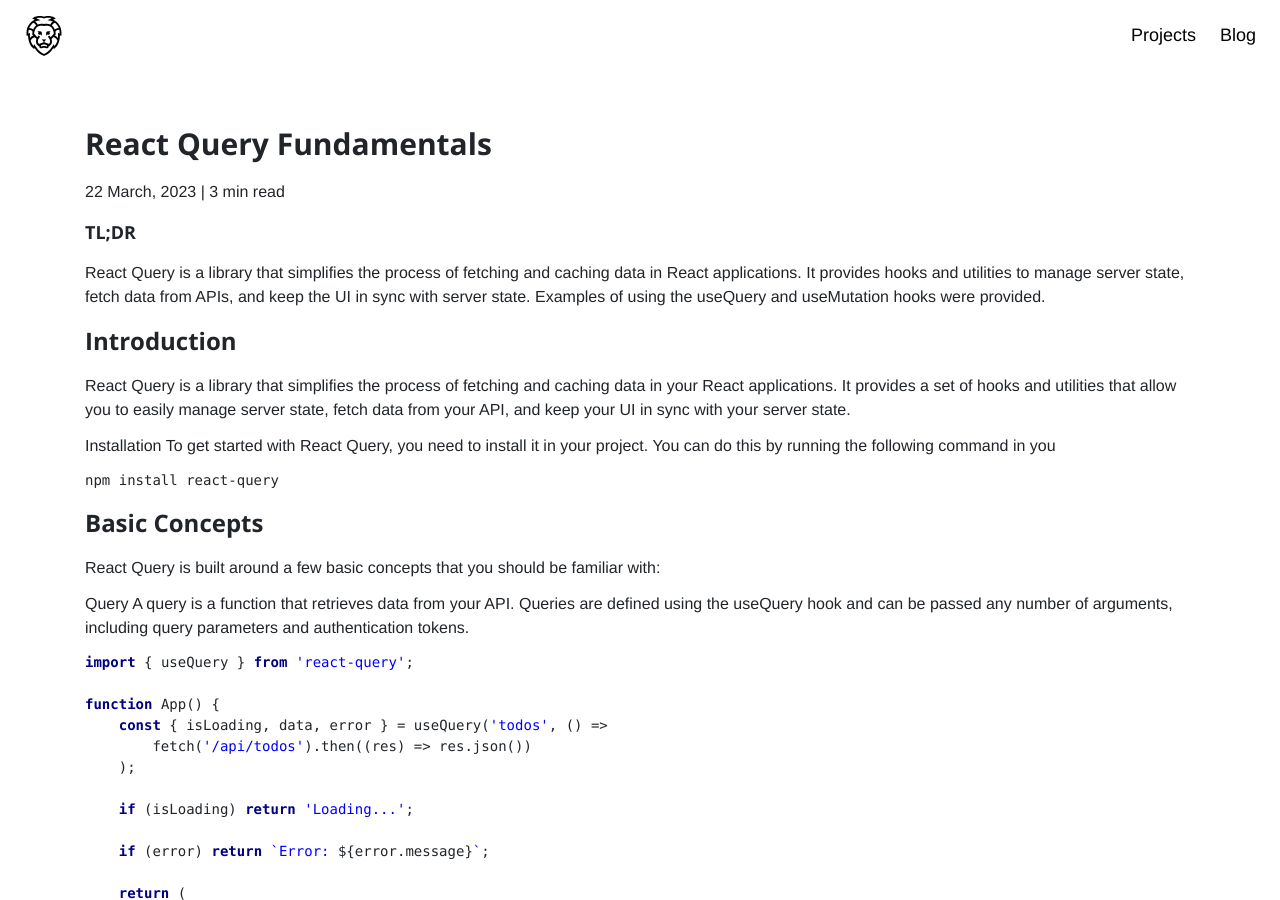
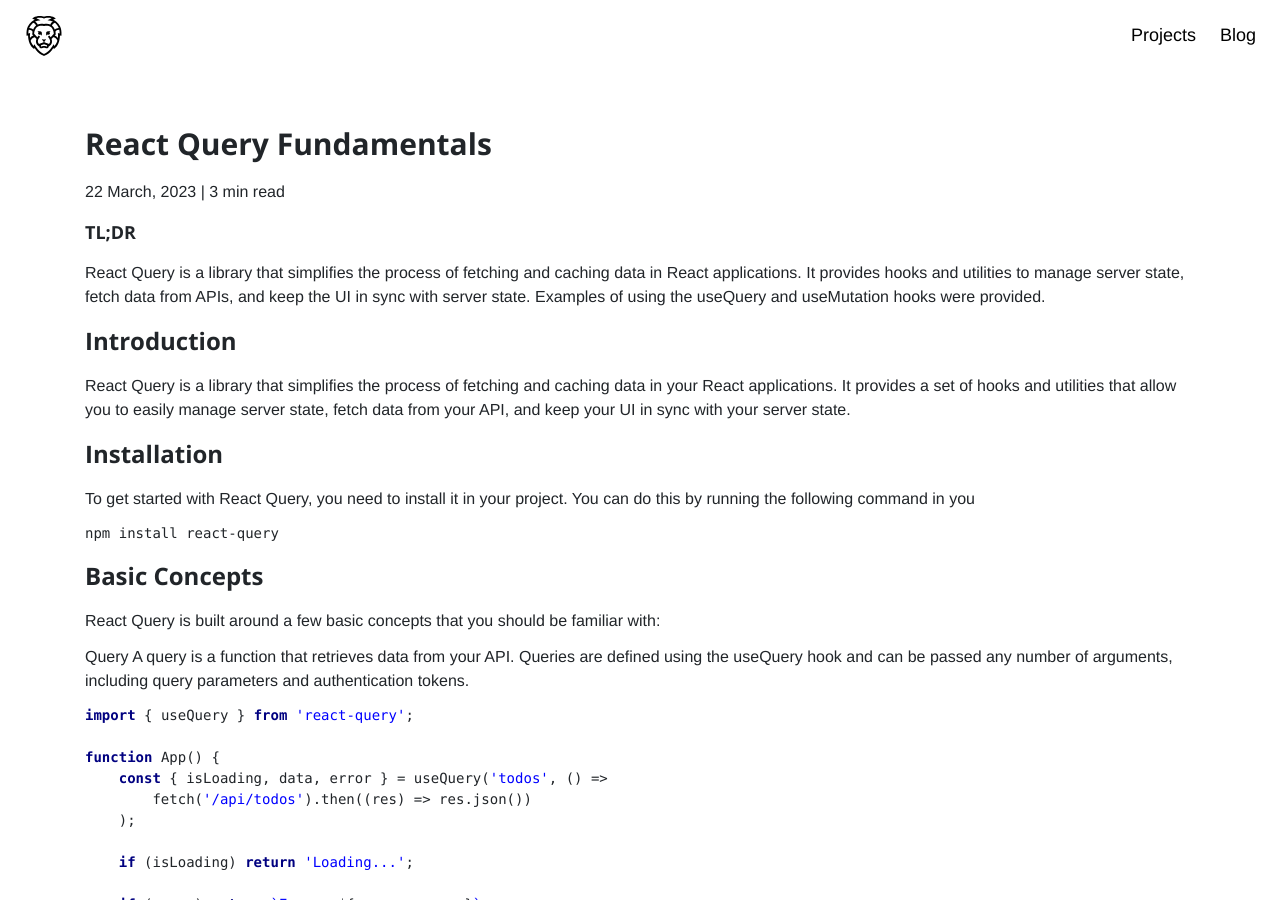
Before and after one commit to jmonterroso/jmonterroso.github.io, a Jekyll site: the page built from _posts/2023-03-22-react-query-fundamentals.md, in a window 1280 px wide and 900 px high. Built offline with Jekyll 4.4.1, drawn with Linux system fonts in a browser that asks for light colours; nearby versions of some CDN libraries; comment, search, counter and statistics services are not loaded.

Commit message:
chore: updating title

````diff
--- a/_posts/2023-03-22-react-query-fundamentals.md
+++ b/_posts/2023-03-22-react-query-fundamentals.md
@@ -19,7 +19,7 @@ React Query is a library that simplifies the process of fetching and caching dat
 ## Introduction
 React Query is a library that simplifies the process of fetching and caching data in your React applications. It provides a set of hooks and utilities that allow you to easily manage server state, fetch data from your API, and keep your UI in sync with your server state.
 
-Installation
+## Installation
 To get started with React Query, you need to install it in your project. You can do this by running the following command in you
 
 ```shell
````
